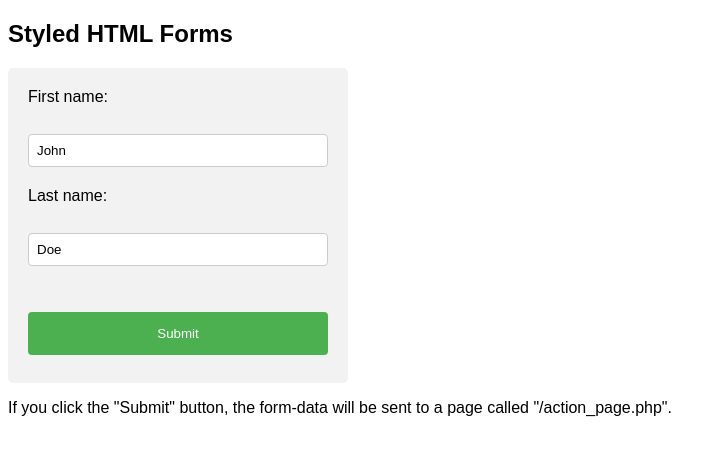
After one commit to SajidurRahmancode/auramd, a PHP site: page /junior_doctor_form.html in a window 1280 px wide. The commit adds this page. Shown: the top 456 px of the page, without its empty margins (0-726 px from the left). Run offline with PHP 8.4, Linux system fonts and the light colour scheme.

Commit message:
created form for my junior doctor

```diff
--- /dev/null
+++ b/auramd/junior_doctor_form.html
@@ -0,0 +1,62 @@
+<!DOCTYPE html>
+<html>
+  <head>
+    <style>
+      body {
+        font-family: Arial, sans-serif;
+      }
+
+      form {
+        background-color: #f2f2f2;
+        padding: 20px;
+        border-radius: 5px;
+        width: 300px;
+      }
+
+      label {
+        margin-bottom: 10px;
+        display: block;
+      }
+
+      input[type="text"] {
+        width: 100%;
+        padding: 8px;
+        margin-bottom: 20px;
+        border-radius: 4px;
+        border: 1px solid #ccc;
+        box-sizing: border-box; /* Ensures padding does not affect overall width */
+      }
+
+      input[type="submit"] {
+        width: 100%;
+        background-color: #4caf50;
+        color: white;
+        padding: 14px 20px;
+        margin: 8px 0;
+        border: none;
+        border-radius: 4px;
+        cursor: pointer;
+      }
+
+      input[type="submit"]:hover {
+        background-color: #45a049;
+      }
+    </style>
+  </head>
+  <body>
+    <h2>Styled HTML Forms</h2>
+
+    <form action="/action_page.php">
+      <label for="fname">First name:</label><br />
+      <input type="text" id="fname" name="fname" value="John" /><br />
+      <label for="lname">Last name:</label><br />
+      <input type="text" id="lname" name="lname" value="Doe" /><br /><br />
+      <input type="submit" value="Submit" />
+    </form>
+
+    <p>
+      If you click the "Submit" button, the form-data will be sent to a page
+      called "/action_page.php".
+    </p>
+  </body>
+</html>
```
Also changed, not shown: auramd/JUNIOR_DOCTOR.php (+7 -0 lines), auramd/429492523_2894916013984599_4971076166229829209_n.jpg (added).
